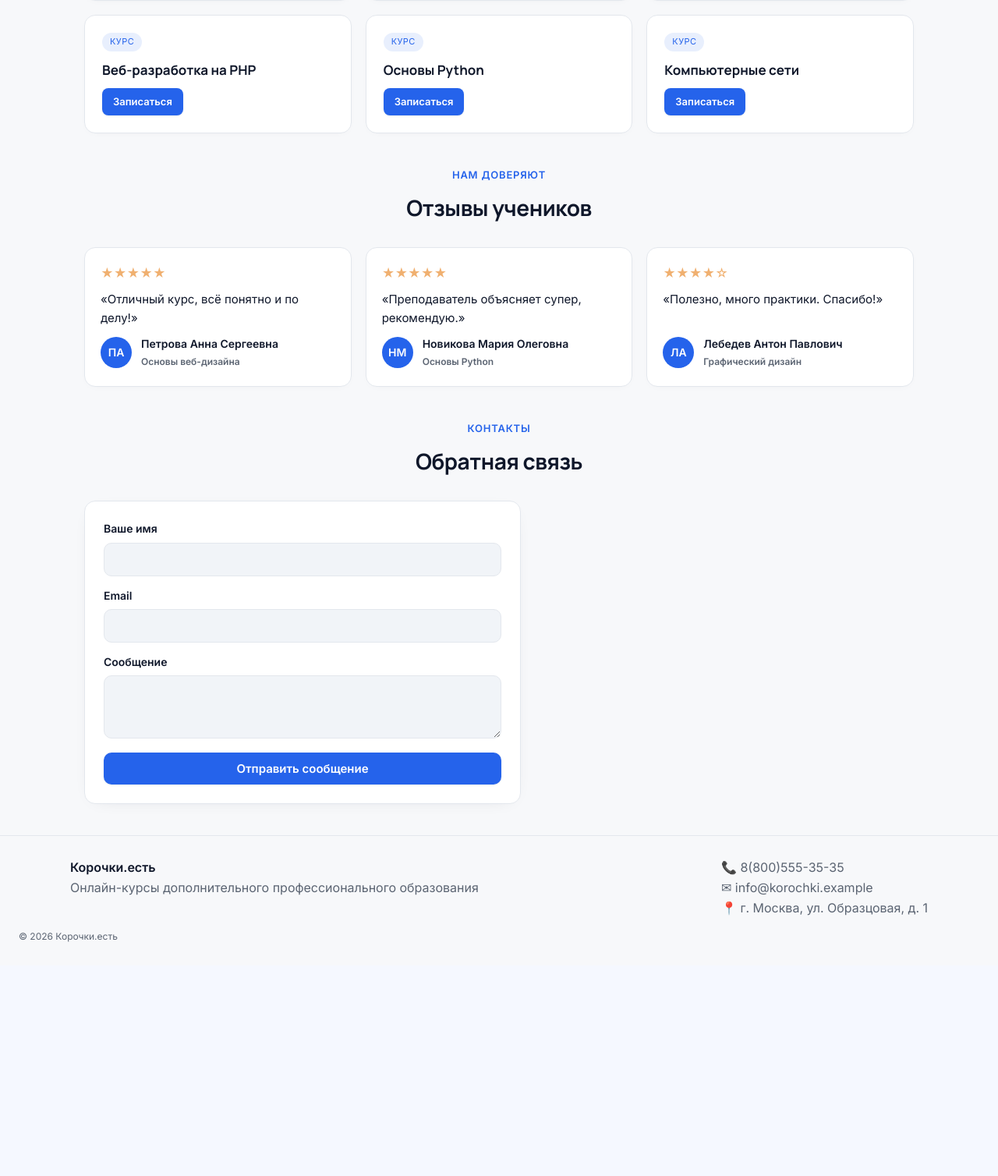
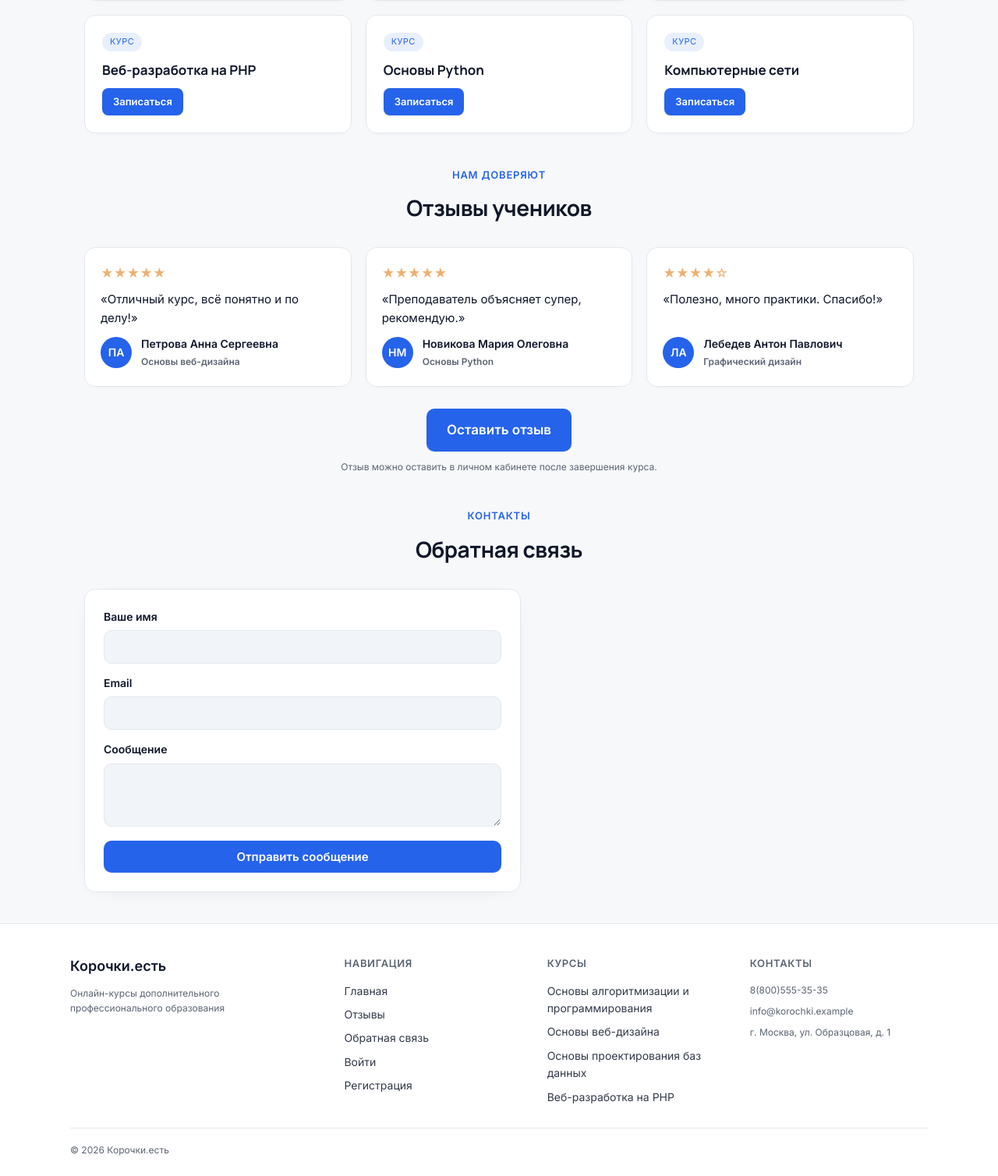
Before and after one commit to theremnantink-us/demo-exam-09.02.07, a PHP site: page /exam/index.php in a window 1280 px wide. Shown: the part 1642-3150 px from the top of the page at 78% size. Before the commit the page ends 2850 px from the top, so only its background shows below. Run offline with PHP 8.4, Linux system fonts and the light colour scheme; data comes from the database, SQL or seed files in the repository.

Commit message:
Отзывы заметны, кнопка отзыва, богатый подвал, без ссылки на админку
- Ссылка \"Отзывы\" в навигации + секция #reviews на главной (всегда видна)
- Заметная кнопка \"Оставить отзыв\" -> кабинет (после завершения курса)
- В кабинете якорь #review и подсказка о завершённом курсе
- Подвал: 4 колонки (навигация, курсы, контакты) вместо плоского
- Убраны все ссылки на админку с сайта (вход только по прямому адресу)

Co-Authored-By: Claude Opus 4.8 <noreply@anthropic.com>

```diff
--- a/assets/style.css
+++ b/assets/style.css
@@ -275,8 +275,29 @@ button:hover, .btn:hover, .btn-lg:hover, .btn-mini:hover { background: var(--acc
 
 input, select, textarea { border-radius: 10px; }
 
-/* Подвал — тонкая верхняя граница */
-.footer { border-top: 1px solid var(--border, #e3e7ed); }
+/* --- Кнопка/блок «Оставить отзыв» --- */
+.reviews-cta { text-align: center; margin-top: 28px; }
+.reviews-cta p { margin: 10px 0 0; }
+
+/* --- Подсказка в кабинете --- */
+.hint {
+    background: color-mix(in srgb, var(--accent,#2563eb) 8%, transparent);
+    border: 1px solid color-mix(in srgb, var(--accent,#2563eb) 25%, transparent);
+    color: var(--text, #0f172a); padding: 12px 16px; border-radius: 10px; margin-bottom: 16px; font-weight: 500;
+}
+
+/* --- Подвал: колонки --- */
+.footer { border-top: 1px solid var(--border, #e3e7ed); background: var(--surface, #fff); padding: 40px 24px 24px; }
+.footer-grid { max-width: var(--maxw); margin: 0 auto; display: grid; grid-template-columns: 1.4fr 1fr 1fr 1fr; gap: 32px; }
+.footer-brand .logo-text { font-size: 18px; font-weight: 800; }
+.footer-brand p { margin: 10px 0 0; max-width: 240px; }
+.footer-col { display: flex; flex-direction: column; gap: 8px; }
+.footer-col h4 { margin: 0 0 6px; font-size: 13px; text-transform: uppercase; letter-spacing: .05em; color: var(--muted, #5b6472); }
+.footer-col a { color: var(--text, #0f172a); text-decoration: none; font-size: 14px; opacity: .85; transition: color .15s, opacity .15s; }
+.footer-col a:hover { color: var(--accent, #2563eb); opacity: 1; }
+.footer-bottom { max-width: var(--maxw); margin: 28px auto 0; padding-top: 18px; border-top: 1px solid var(--border, #e3e7ed); display: flex; justify-content: space-between; gap: 12px; flex-wrap: wrap; }
+@media (max-width: 760px) { .footer-grid { grid-template-columns: 1fr 1fr; gap: 24px; } }
+@media (max-width: 420px) { .footer-grid { grid-template-columns: 1fr; } }
 
 @media (max-width: 860px) { .hero-title { font-size: 36px; } }
 @media (max-width: 600px) {
--- a/index.php
+++ b/index.php
@@ -104,9 +104,9 @@ layout_header('');   // на главной свой заголовок внут
 </section>
 
 <!-- ===================== ОТЗЫВЫ ===================== -->
-<?php if ($reviews): ?>
-<section class="block">
+<section class="block" id="reviews">
     <div class="block-head"><span class="eyebrow">Нам доверяют</span><h2>Отзывы учеников</h2></div>
+    <?php if ($reviews): ?>
     <div class="reviews-grid">
         <?php foreach ($reviews as $rv): ?>
             <?php
@@ -124,8 +124,16 @@ layout_header('');   // на главной свой заголовок внут
             </blockquote>
         <?php endforeach; ?>
     </div>
+    <?php else: ?>
+        <p class="muted center">Пока нет отзывов — станьте первым после завершения курса.</p>
+    <?php endif; ?>
+
+    <!-- Кнопка оставить отзыв (по заданию — доступно после завершения обучения) -->
+    <div class="reviews-cta">
+        <a class="btn btn-lg" href="<?= current_user() ? 'cabinet.php#review' : 'login.php' ?>">Оставить отзыв</a>
+        <p class="muted small">Отзыв можно оставить в личном кабинете после завершения курса.</p>
+    </div>
 </section>
-<?php endif; ?>
 
 <!-- ===================== ОБРАТНАЯ СВЯЗЬ ===================== -->
 <section class="block" id="contacts">
--- a/layout.php
+++ b/layout.php
@@ -60,6 +60,7 @@ function layout_header(string $title, string $icon = '', string $caption = ''):
     <nav class="nav">
         <div class="nav-links">
             <a href="index.php"<?= $act('index.php') ?>>Главная</a>
+            <a href="index.php#reviews">Отзывы</a>
             <?php if ($u): ?>
                 <a href="cabinet.php"<?= $act('cabinet.php') ?>>Личный кабинет</a>
                 <a href="order.php"<?= $act('order.php') ?>>Подать <?= e(app('entity_label')) ?></a>
@@ -70,7 +71,6 @@ function layout_header(string $title, string $icon = '', string $caption = ''):
                 <a class="nav-user" href="cabinet.php" title="Личный кабинет"><?= e($u['fio']) ?></a>
                 <a class="btn-nav" href="logout.php">Выйти</a>
             <?php else: ?>
-                <a href="admin_login.php" class="nav-muted">Админ</a>
                 <a href="login.php"<?= $act('login.php') ?>>Войти</a>
                 <a class="btn-nav" href="register.php">Регистрация</a>
             <?php endif; ?>
@@ -89,18 +89,52 @@ function layout_header(string $title, string $icon = '', string $caption = ''):
 
 function layout_footer(): void {
     $ct = theme('contacts');
+    $u  = current_user();
+    $courses = q('SELECT name FROM courses WHERE is_active = 1 ORDER BY id LIMIT 4');
     ?>
 </main>
 <footer class="footer">
-    <div class="footer-cols">
-        <div><strong><?= e(theme('site_name')) ?></strong><br><span class="muted"><?= e(theme('tagline')) ?></span></div>
-        <div class="muted">
-            📞 <?= e($ct['phone']) ?><br>
-            ✉ <?= e($ct['email']) ?><br>
-            📍 <?= e($ct['address']) ?>
+    <div class="footer-grid">
+        <div class="footer-brand">
+            <?php if (theme('logo_img')): ?>
+                <img src="<?= e(theme('logo_img')) ?>" alt="<?= e(theme('site_name')) ?>" class="logo-img">
+            <?php else: ?>
+                <span class="logo-text"><?= e(theme('site_name')) ?></span>
+            <?php endif; ?>
+            <p class="muted small"><?= e(theme('tagline')) ?></p>
+        </div>
+
+        <div class="footer-col">
+            <h4>Навигация</h4>
+            <a href="index.php">Главная</a>
+            <a href="index.php#reviews">Отзывы</a>
+            <a href="index.php#contacts">Обратная связь</a>
+            <?php if ($u): ?>
+                <a href="cabinet.php">Личный кабинет</a>
+                <a href="order.php">Подать <?= e(app('entity_label')) ?></a>
+            <?php else: ?>
+                <a href="login.php">Войти</a>
+                <a href="register.php">Регистрация</a>
+            <?php endif; ?>
+        </div>
+
+        <div class="footer-col">
+            <h4>Курсы</h4>
+            <?php foreach ($courses as $cr): ?>
+                <a href="<?= $u ? 'order.php' : 'login.php' ?>"><?= e($cr['name']) ?></a>
+            <?php endforeach; ?>
+        </div>
+
+        <div class="footer-col">
+            <h4>Контакты</h4>
+            <span class="muted small"><?= e($ct['phone']) ?></span>
+            <span class="muted small"><?= e($ct['email']) ?></span>
+            <span class="muted small"><?= e($ct['address']) ?></span>
         </div>
     </div>
-    <div class="muted small">© <?= date('Y') ?> <?= e(theme('site_name')) ?></div>
+    <div class="footer-bottom">
+        <span class="muted small">© <?= date('Y') ?> <?= e(theme('site_name')) ?></span>
+    </div>
 </footer>
 <script src="assets/app.js"></script>
 </body>
```
Also changed, not shown: cabinet.php (+10 -1 lines).
